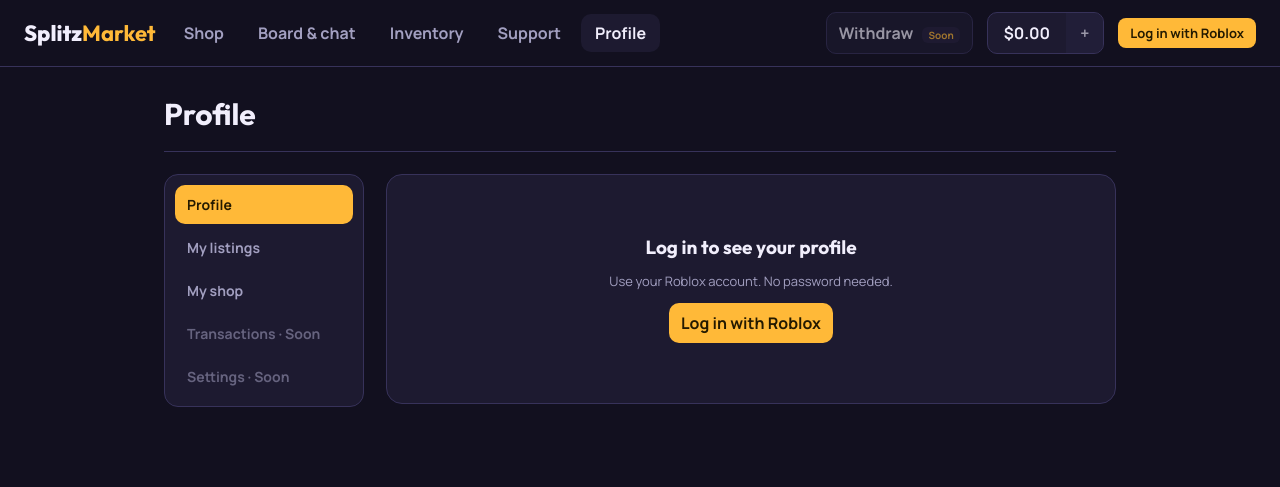
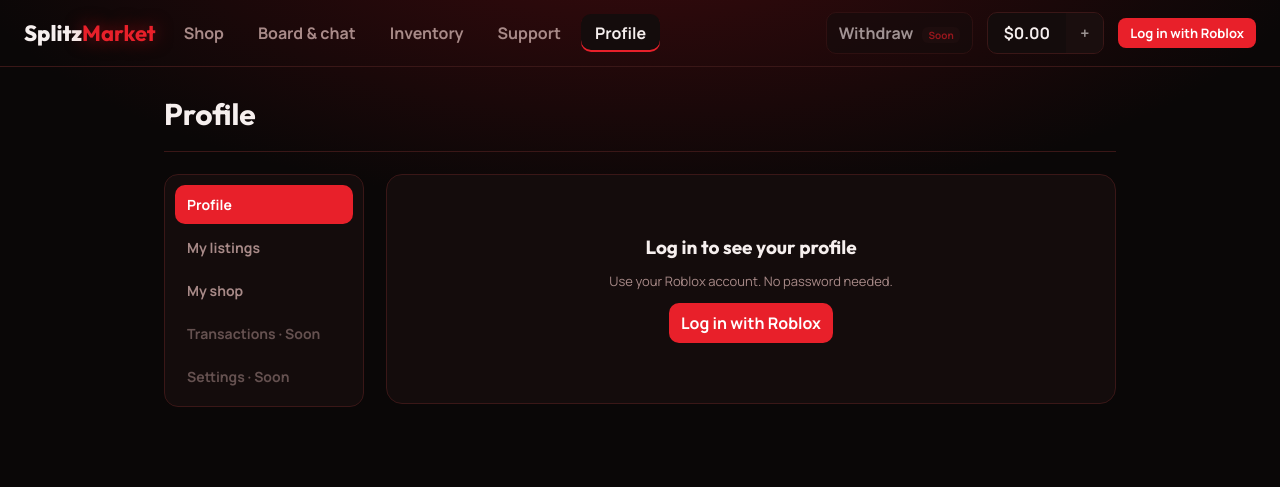
Before and after one commit to dxlayed/market, a website: page public/profile.html in a window 1280 px wide. Drawn offline with Linux system fonts and the light colour scheme; no server answers.

Commit message:
Update profile.html

```diff
--- a/public/profile.html
+++ b/public/profile.html
@@ -8,19 +8,19 @@
 <link rel="preconnect" href="https://fonts.gstatic.com" crossorigin>
 <link href="https://fonts.googleapis.com/css2?family=Outfit:wght@500;700;800&family=Manrope:wght@400;500;700&display=swap" rel="stylesheet">
 <style>
-:root{--bg:#12101f;--surface:#1d1a30;--raise:#26223e;--line:#37325a;--text:#f1eefc;--mute:#a29fc0;--gold:#ffb938;--violet:#8b6cff;--ok:#4ade80;--bad:#ff6b6b}
+:root{--bg:#0a0707;--surface:#140c0c;--raise:#1e1111;--line:#3a1717;--text:#f6efee;--mute:#a88a88;--gold:#e8202a;--violet:#8f0d14;--ok:#4ade80;--bad:#ff7a45}
 *{box-sizing:border-box}
 body{margin:0;font-family:Manrope,system-ui,sans-serif;background:var(--bg);color:var(--text)}
 h1,h2,h3,.logo{font-family:Outfit,system-ui,sans-serif;margin:0}
 button,input{font:inherit;color:var(--text);background:var(--surface);border:1px solid var(--line);border-radius:10px;padding:9px 12px}
 button{cursor:pointer;font-weight:700}
 button:focus-visible,a:focus-visible{outline:2px solid var(--gold);outline-offset:1px}
-.btn{background:var(--gold);color:#241a00;border:0}.ghost{background:transparent}.sm{padding:6px 12px;font-size:13px;border-radius:8px}
+.btn{background:var(--gold);color:#fff;border:0}.ghost{background:transparent}.sm{padding:6px 12px;font-size:13px;border-radius:8px}
 .mute{color:var(--mute);font-size:13px}
 .bar{display:flex;align-items:center;gap:14px;padding:12px 24px;border-bottom:1px solid var(--line);flex-wrap:wrap}
 .logo{font-size:22px;font-weight:800;text-decoration:none;color:var(--text)}.logo b{color:var(--gold)}
 .bar nav{display:flex;gap:6px;margin-right:auto}
-.bar nav a{padding:8px 14px;border-radius:10px;color:var(--mute);text-decoration:none;font-weight:700}.bar nav a.on{background:var(--surface);color:var(--text)}
+.bar nav a{padding:8px 14px;border-radius:10px;color:var(--mute);text-decoration:none;font-weight:700}.bar nav a.on{background:var(--surface);color:var(--text);box-shadow:inset 0 -2px 0 var(--gold)}
 .soon{opacity:.6;cursor:not-allowed}
 .soon i{font-style:normal;font-size:10px;font-weight:800;background:var(--raise);color:var(--gold);border-radius:6px;padding:1px 6px;margin-left:6px}
 .wallet{display:flex;border:1px solid var(--line);border-radius:10px;overflow:hidden;background:var(--surface)}
@@ -32,7 +32,7 @@ button:focus-visible,a:focus-visible{outline:2px solid var(--gold);outline-offse
 .layout{display:grid;grid-template-columns:200px minmax(0,1fr);gap:22px;align-items:start}
 .side{background:var(--surface);border:1px solid var(--line);border-radius:14px;padding:10px;display:grid;gap:4px;position:sticky;top:12px}
 .side a,.side span{padding:10px 12px;border-radius:10px;color:var(--mute);text-decoration:none;font-weight:700;font-size:14px}
-.side a.on{background:var(--gold);color:#241a00}.side a:hover:not(.on){background:var(--raise)}
+.side a.on{background:var(--gold);color:#fff}.side a:hover:not(.on){background:var(--raise)}
 .side span{opacity:.55}
 .card{background:var(--surface);border:1px solid var(--line);border-radius:16px;padding:22px;margin-bottom:20px}
 .card h2{font-size:19px;margin-bottom:4px}
@@ -58,6 +58,13 @@ button:focus-visible,a:focus-visible{outline:2px solid var(--gold);outline-offse
 .um{position:relative}
 #toast{position:fixed;bottom:24px;left:50%;transform:translateX(-50%);background:var(--ok);color:#06240f;padding:10px 18px;border-radius:10px;font-weight:700;opacity:0;pointer-events:none;transition:opacity .2s}#toast.show{opacity:1}
 @media (max-width:800px){.layout{grid-template-columns:1fr}.side{position:static;grid-auto-flow:column;overflow-x:auto}.stats{grid-template-columns:repeat(2,1fr)}.head{flex-direction:column;align-items:flex-start}}
+
+body{background:radial-gradient(ellipse 90% 60% at 50% -10%,#3a0a0d 0%,transparent 60%) fixed,var(--bg)}
+.logo b{color:var(--gold);text-shadow:0 0 18px #e8202a88}
+.btn{transition:filter .15s,box-shadow .15s}.btn:hover{filter:brightness(1.12);box-shadow:0 0 20px #e8202a55}
+.card,.panel{transition:border-color .15s}.card:hover,.panel:hover{border-color:#5a1f1f}
+::selection{background:#e8202a;color:#fff}
+::-webkit-scrollbar{width:10px;height:10px}::-webkit-scrollbar-thumb{background:#3a1717;border-radius:99px}::-webkit-scrollbar-track{background:transparent}
 </style>
 </head>
 <body>
```
